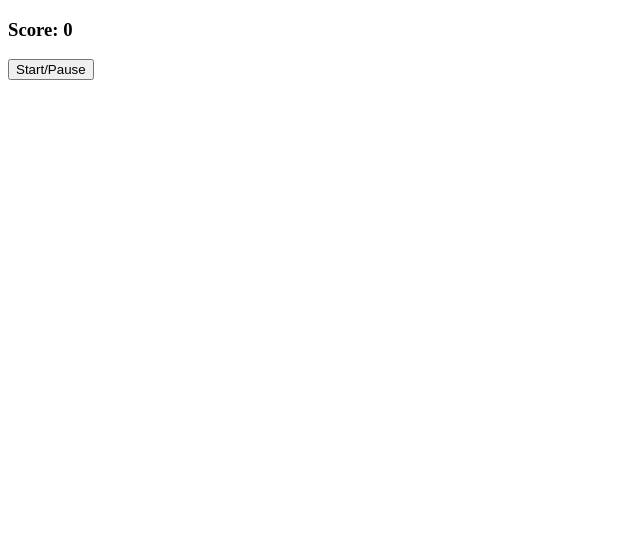
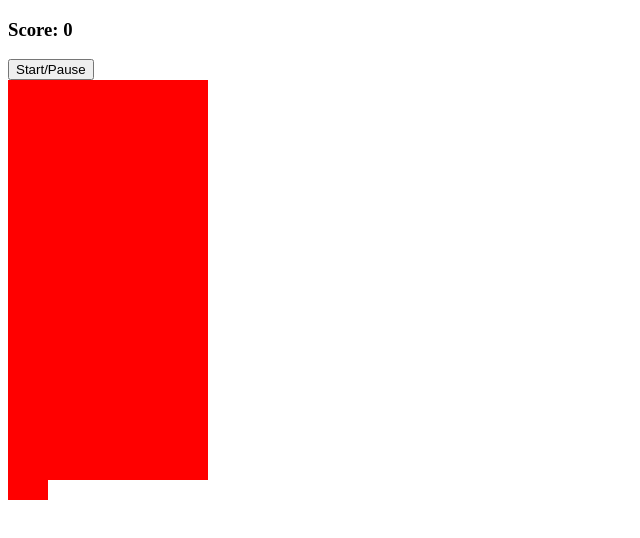
Before and after one commit to kyap2/Tetris-2.0, a plain HTML site: page html/index.html in a window 1280 px wide. Shown: the whole page, without its empty margins (0-640 px from the left). Drawn offline with Linux system fonts and the light colour scheme.

Commit message:
new commit 27 min

```diff
--- a/css/main.css
+++ b/css/main.css
@@ -0,0 +1,18 @@
+/* just added CSS self explanatory, used flex box for this to show yello and red blocks */
+
+.grid
+{
+    width: 200px;
+    height: 400px;
+    background-color: yellow;
+    display: flex;
+    flex-wrap: wrap;
+
+}
+
+.grid div
+{
+    height: 20px;
+    width: 20px;
+    background-color: red;
+}
--- a/html/index.html
+++ b/html/index.html
@@ -4,8 +4,8 @@
     <meta charset="UTF-8">
     <meta name="viewport" content="width=device-width, initial-scale=1.0">
 
-    <script>src="main.js"</script> <!--Javascript link-->
-    <link rel="stylesheet" href="style.css"></link> <!--CSS link-->
+    <script>src="/js/main.js"</script> <!--Javascript link-->
+    <link rel="stylesheet" href="/css/main.css"></link> <!--CSS link-->
     <title>Tetris</title>
 </head>
 <body>
```
Also changed, not shown: js/main.js (+12 -0 lines).
